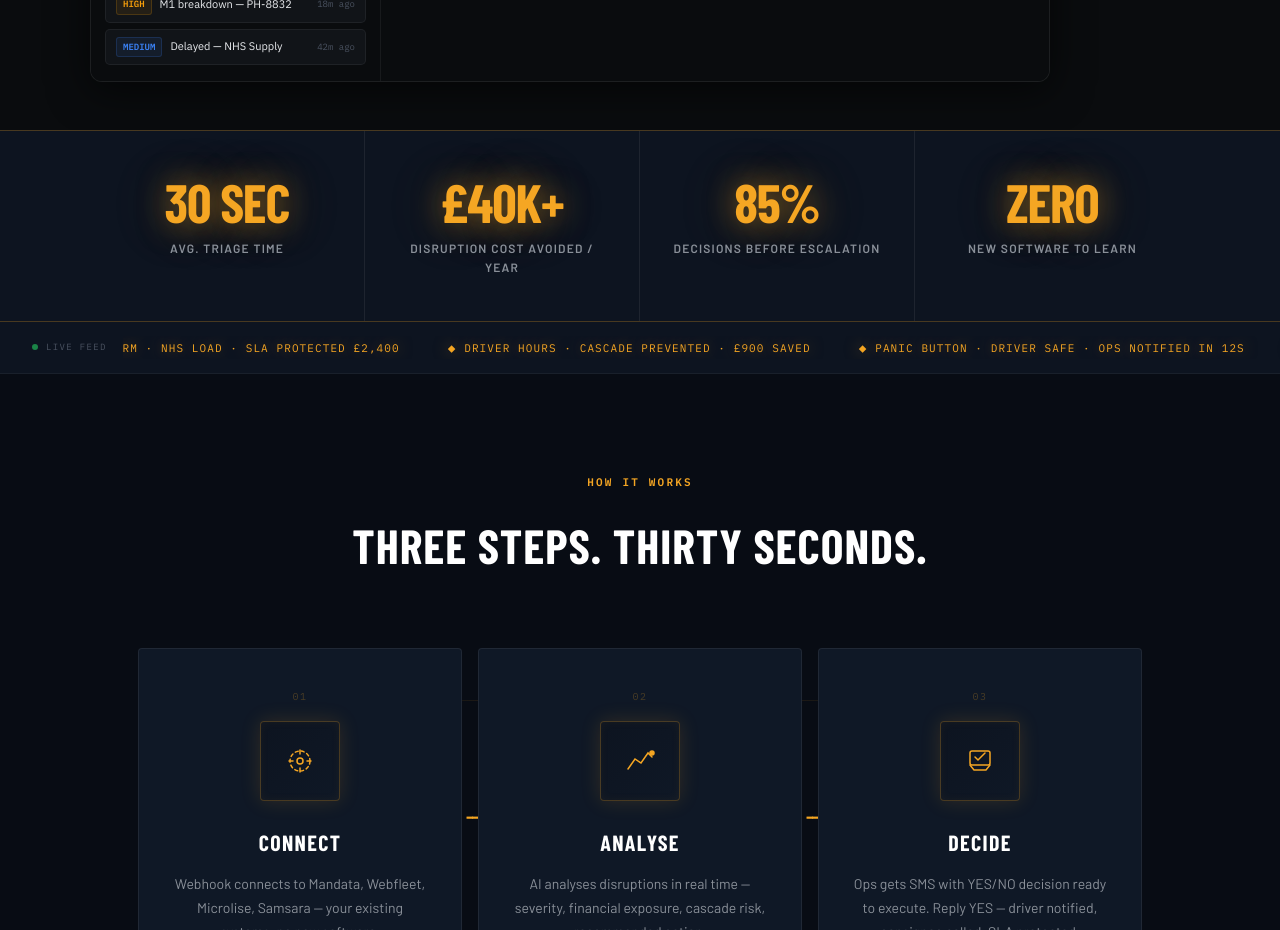
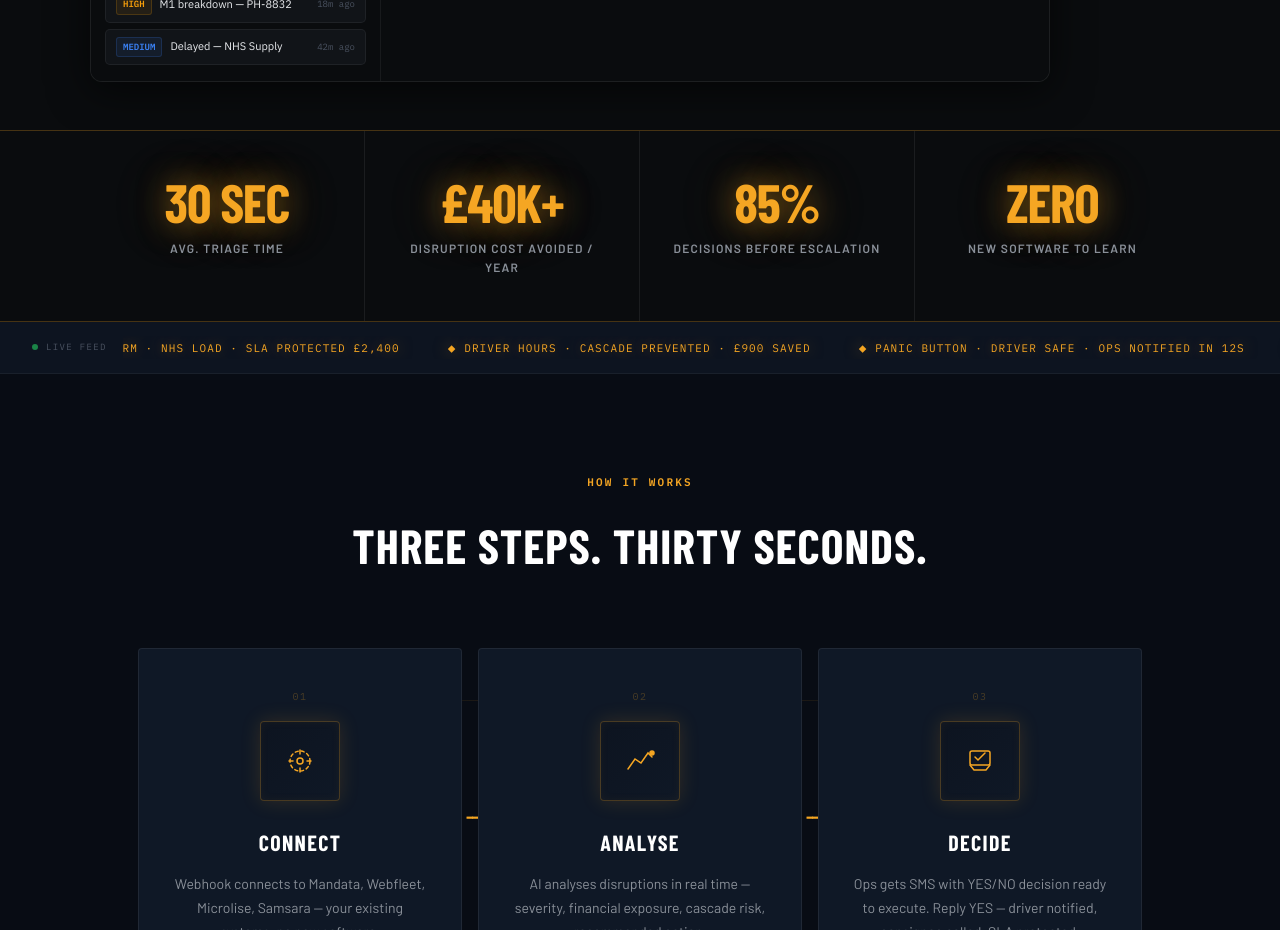
Before and after one commit to waterwellproject8-star/disruption-hub, a Next.js app: page / in a window 1280 px wide. Shown: the part 1440-2370 px from the top of the page. Built offline with nearby package versions, Linux system fonts and the light colour scheme; a web font is replaced by a local one.

Commit message:
page.js: unify stats strip background to #0a0c0e — matches dashboard preview section, eliminates colour jump

```diff
--- a/app/page.js
+++ b/app/page.js
@@ -295,7 +295,7 @@ export default function HomePage() {
 
       {/* ── STATS STRIP ──────────────────────────────────────────────────────── */}
       <div style={{
-        background: T.navyMid,
+        background: '#0a0c0e',
         borderTop: `1px solid ${T.amberBorder}`,
         borderBottom: `1px solid ${T.amberBorder}`,
         padding: '0 40px',
```
